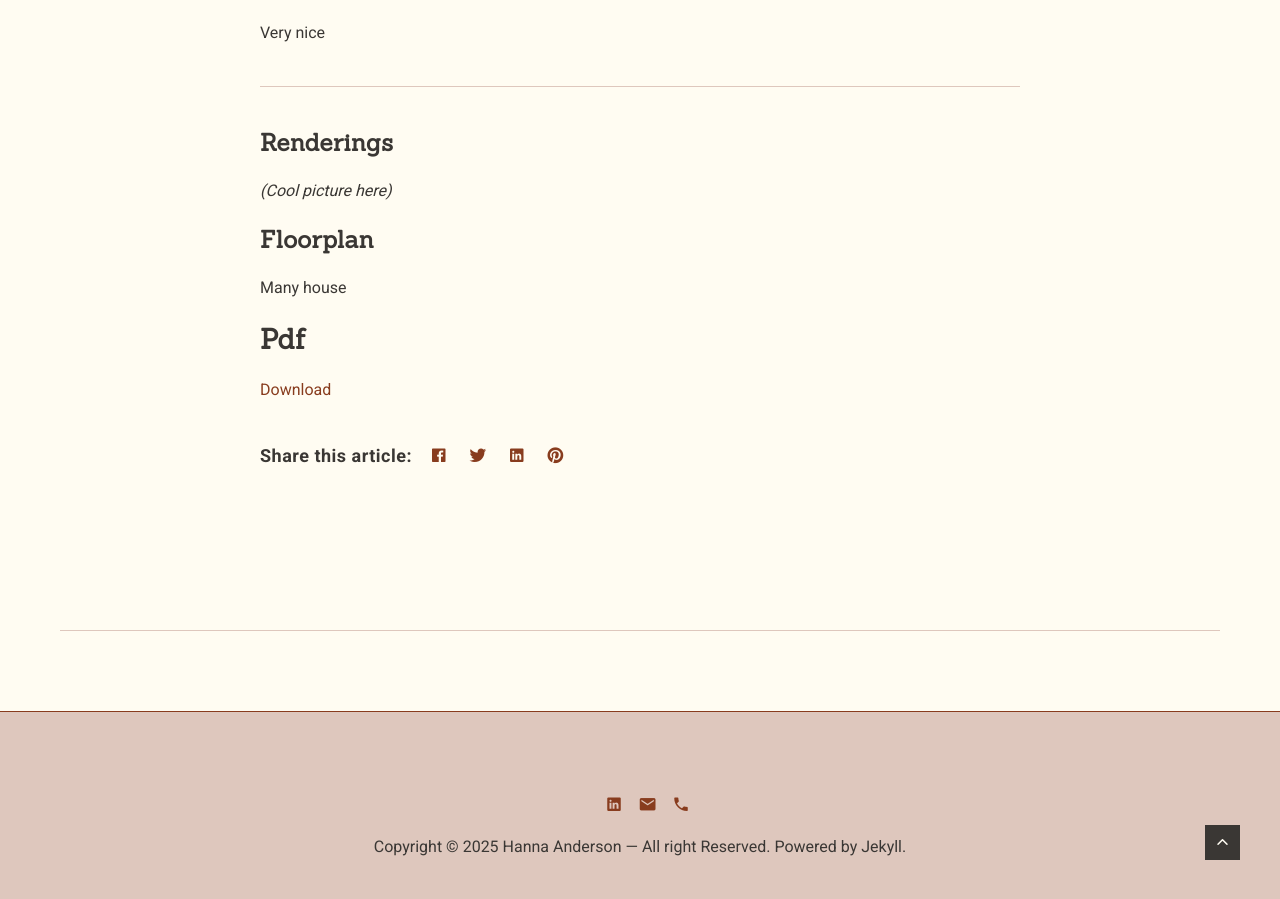
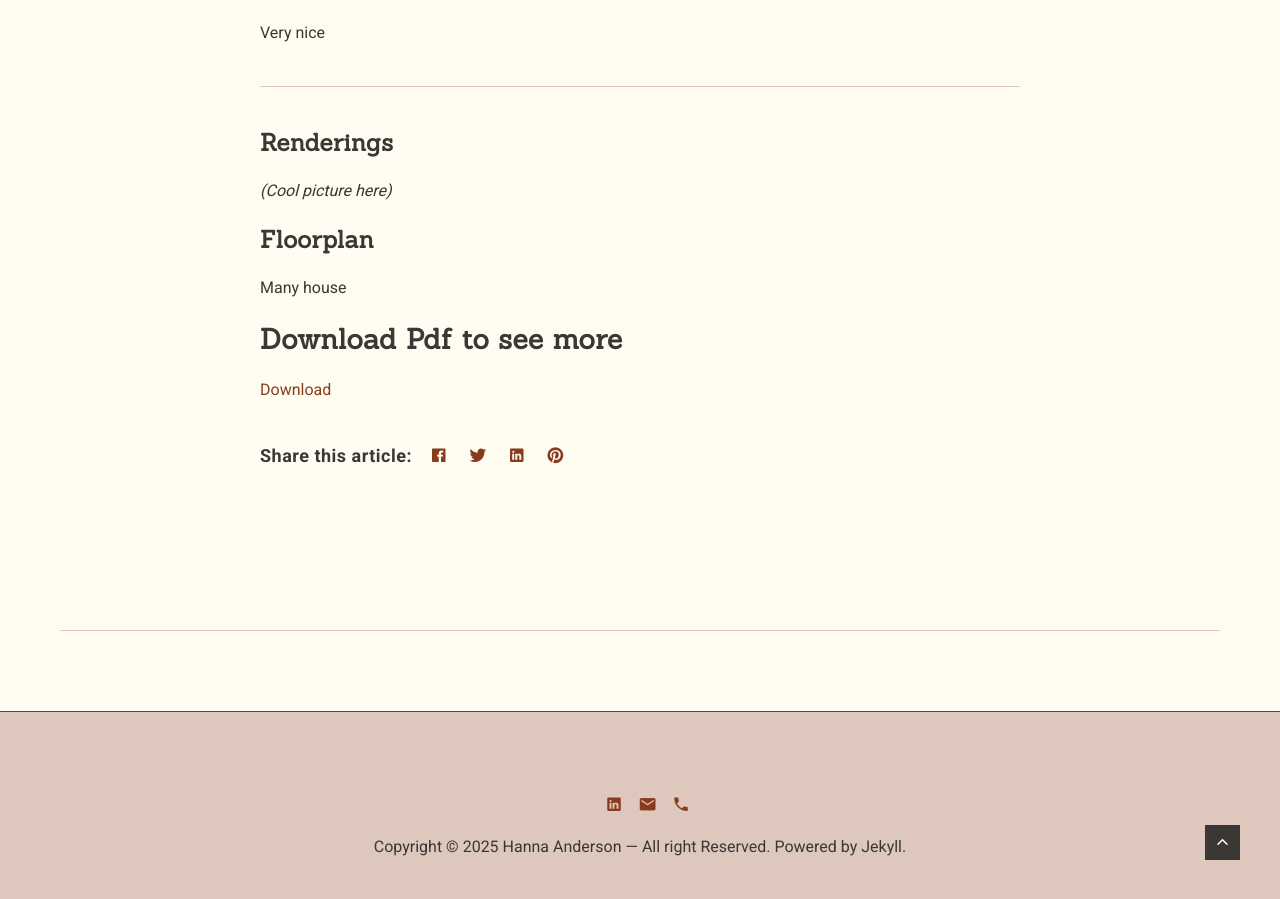
Before and after one commit to Andersonhannaa/andersonhannaa.github.io, a Jekyll site: the page built from _posts/2025-05-10-circa-grande-6-unit.markdown, in a window 1280 px wide and 900 px high, scrolled down 1159 px. Built offline with Jekyll 4.4.1, drawn with Linux system fonts in a browser that asks for light colours; nearby versions of some CDN libraries.

Commit message:
add text

```diff
--- a/_posts/2025-05-10-circa-grande-6-unit.markdown
+++ b/_posts/2025-05-10-circa-grande-6-unit.markdown
@@ -14,11 +14,12 @@ Very nice
 ### Renderings
 *(Cool picture here)*
 
+
 ### Floorplan
 
 Many house
 
 
-## Pdf
+## Download Pdf to see more
 
 [Download](/images/Hanna_Anderson_studio_2_compressed.pdf)
```
Also changed, not shown: images/hannaprice.jpg (added).
